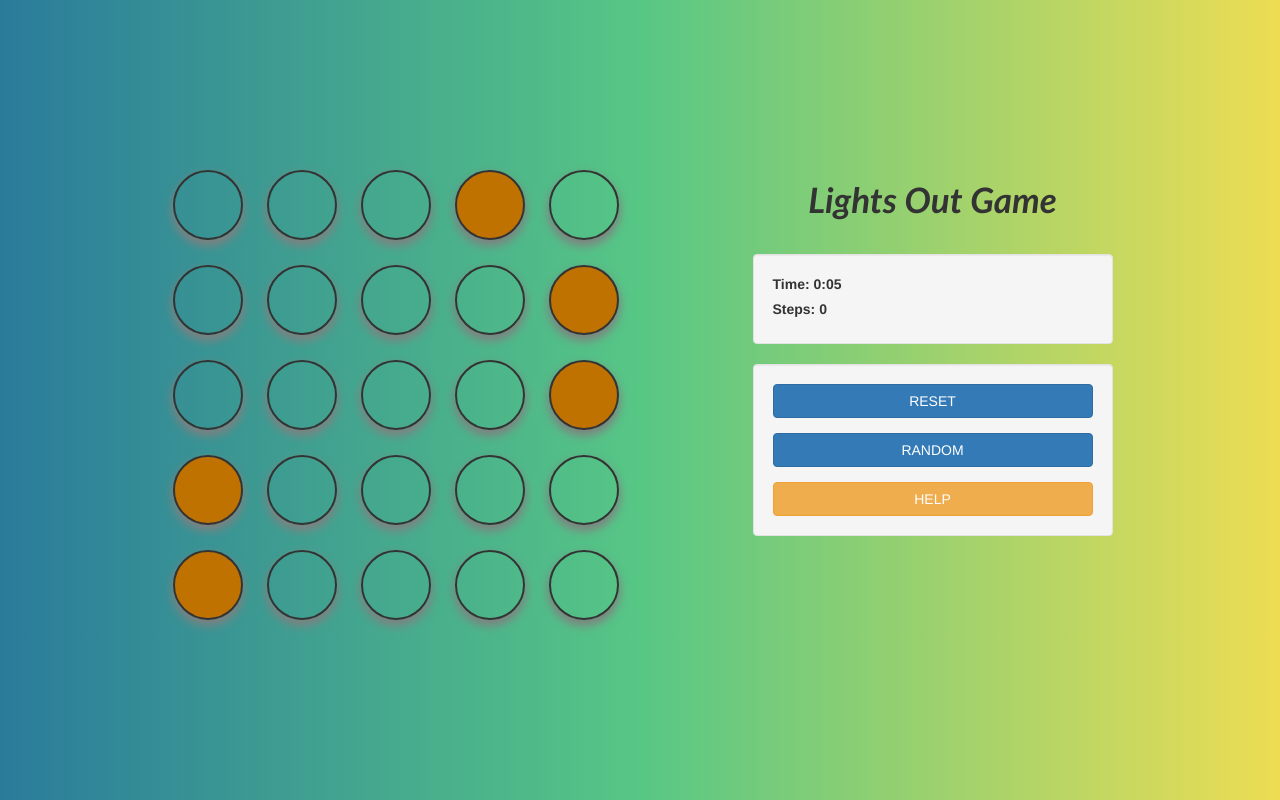
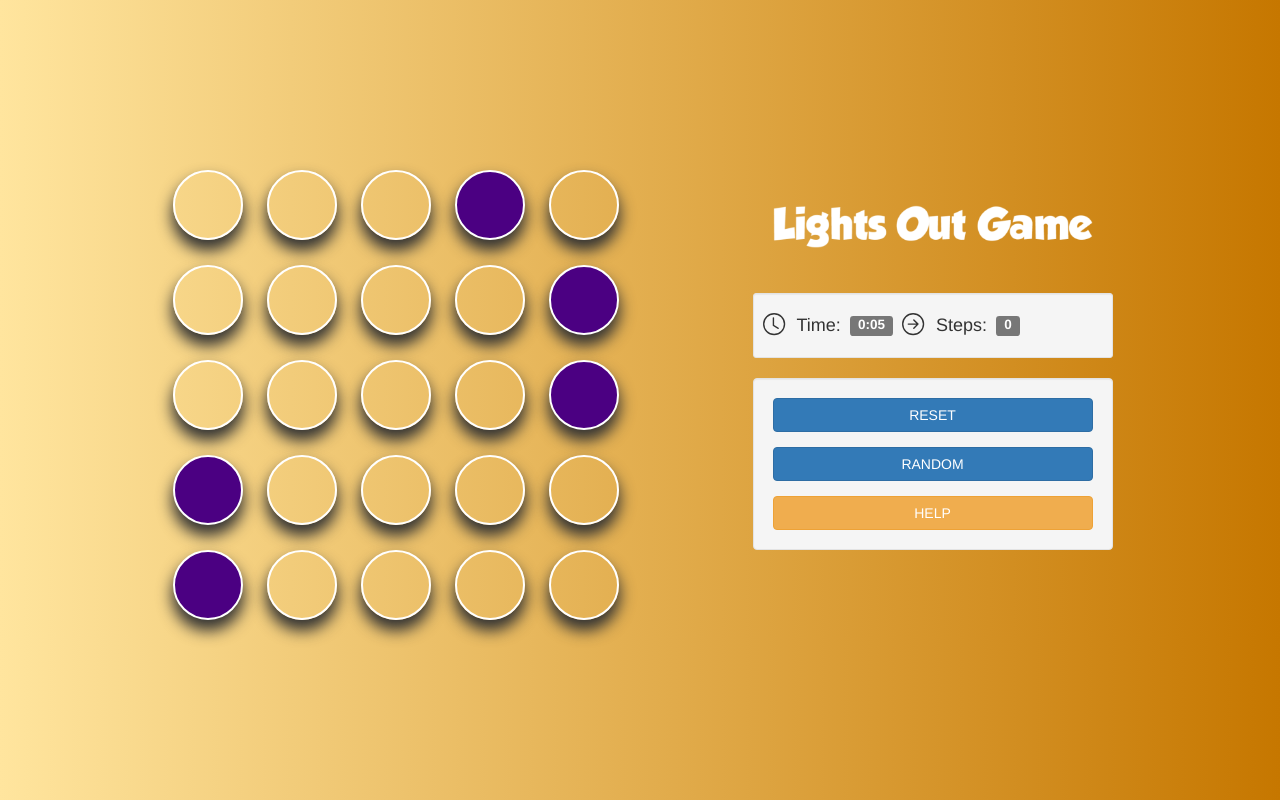
Before and after one commit to RetroRider02/Lights-Out-Game, a plain HTML site: page index.html in a window 1280 px wide. Drawn offline with nearby package versions, Linux system fonts and the light colour scheme.

Commit message:
Updated UI with new colors, background and title

```diff
--- a/Styles/style.css
+++ b/Styles/style.css
@@ -4,16 +4,28 @@
 }
 
 body {
-    background: #2A7B9B;
-    background: linear-gradient(90deg,rgba(42, 123, 155, 1) 0%, rgba(87, 199, 133, 1) 50%, rgba(237, 221, 83, 1) 100%);
+    background: linear-gradient(90deg, #ffe59e 0%, #c67700 100%);
 }
 
 .game-title {
-    margin-bottom: 35px;
-    font-family: 'Trebuchet MS', 'Lucida Sans Unicode', 'Lucida Grande', 'Lucida Sans', Arial, sans-serif;
-    font-size: 35px;
-    font-weight: bold;
-    font-style: italic;
+    display: block;
+    margin: auto;
+    margin-top: 30px;
+    margin-bottom: 30px;
+}
+
+.container {
+    height: 100%;
+}
+
+h4 {
+    display: flex;
+    align-items: center;
+    gap: 0.5em;
+}
+
+h4 svg {
+    flex-shrink: 0;
 }
 
 .container {
@@ -26,26 +38,26 @@ body {
     width: 7rem;
     height: 7rem;
     margin: 10px;
-    border: 2px solid #333;
+    border: 2px solid #ffffff;
     border-radius: 60px;
     transition: .05s;
-    box-shadow: 0 5px 10px 1px gray;
+    box-shadow: 0 10px 15px 1px #333;
 }
 
 .circle:hover {
     cursor: pointer;
     border: none;
     transition: .05s;
-    box-shadow: 0 0 0 5px #BF7200;
+    box-shadow: 0 0 0 5px indigo;
 }
 
 .on {
-    background-color: #BF7200;
+    background-color: indigo;
 }
 
 .on:hover {
     border: none;
-    box-shadow: 0 0 0 5px DimGrey;
+    box-shadow: 0 0 0 5px rgb(255, 255, 255);
 }
 
 .btn, #reset, #rand {
--- a/index.html
+++ b/index.html
@@ -1,5 +1,6 @@
 <!DOCTYPE html>
 <html lang="en">
+
 <head>
     <meta charset="UTF-8">
     <meta name="viewport" content="width=device-width, initial-scale=1">
@@ -10,9 +11,11 @@
     <script src="https://maxcdn.bootstrapcdn.com/bootstrap/3.4.1/js/bootstrap.min.js"></script>
     <script src="./Scripts/script.js"></script>
 </head>
+
 <body>
 
-<div class="modal fade" id="infoModal" tabindex="-1" role="dialog" aria-labelledby="ModalCenterTitle" aria-hidden="true">
+    <div class="modal fade" id="infoModal" tabindex="-1" role="dialog" aria-labelledby="ModalCenterTitle"
+        aria-hidden="true">
         <div class="modal-dialog modal-dialog-centered" role="document">
             <div class="modal-content">
                 <div class="modal-header">
@@ -31,7 +34,7 @@
 
     <div class="container">
         <div class="row area">
-        <div class="col-md-7 col-lg-7">
+            <div class="col-md-6 col-lg-7">
                 <div class="row text-center">
                     <div class="circle"></div>
                     <div class="circle"></div>
@@ -68,16 +71,27 @@
                     <div class="circle"></div>
                 </div>
             </div>
-        <div class="col-sm-offset-2 col-sm-8 col-md-offset-0 col-md-4 col-lg-4">
-            <h1 class="text-center game-title"">Lights Out Game</h3>
-            <div class="well panel">
-                <label>Time: <span id="time">0:00</span></label><br>
-                <label>Steps: <span id="steps">0</span></label>
+            <div class="col-sm-offset-2 col-sm-8 col-md-5 col-md-offset-1 col-lg-offset-0 col-lg-4">
+                <img src="./Images/Lights-Out-Game.png" class="game-title" width="350">
+                <div class="well well-sm">
+                    <h4 class="">
+                        <svg xmlns="http://www.w3.org/2000/svg" width="25" fill="currentColor" class="bi bi-clock"
+                            viewBox="0 0 18 18">
+                            <path d="M8 3.5a.5.5 0 0 0-1 0V9a.5.5 0 0 0 .252.434l3.5 2a.5.5 0 0 0 .496-.868L8 8.71z" />
+                            <path d="M8 16A8 8 0 1 0 8 0a8 8 0 0 0 0 16m7-8A7 7 0 1 1 1 8a7 7 0 0 1 14 0" />
+                        </svg>Time: <span class="label label-default padding-3" id="time">0:00</span>
+                        <svg xmlns="http://www.w3.org/2000/svg" width="25" fill="currentColor"
+                            class="bi bi-arrow-right-circle" viewBox="0 0 18 18">
+                            <path fill-rule="evenodd"
+                                d="M1 8a7 7 0 1 0 14 0A7 7 0 0 0 1 8m15 0A8 8 0 1 1 0 8a8 8 0 0 1 16 0M4.5 7.5a.5.5 0 0 0 0 1h5.793l-2.147 2.146a.5.5 0 0 0 .708.708l3-3a.5.5 0 0 0 0-.708l-3-3a.5.5 0 1 0-.708.708L10.293 7.5z" />
+                        </svg>Steps: <span class="label label-default" id="steps">0</span>
+                    </h4>
                 </div>
-            <div class="well panel">
+                <div class="well">
                     <button class="btn btn-primary" type="submit" id="reset">RESET</button>
                     <button class="btn btn-primary" type="submit" id="rand">RANDOM</button>
-                <button class="btn btn-warning" type="button" data-toggle="modal" data-target="#infoModal">HELP</button>
+                    <button class="btn btn-warning" type="button" data-toggle="modal"
+                        data-target="#infoModal">HELP</button>
                 </div>
             </div>
         </div>
@@ -90,4 +104,5 @@
     </div>
 
 </body>
+
 </html>
```
Also changed, not shown: Images/Lights-Out-Game.png (added). Lines whose indentation alone changed are shown as unchanged.
